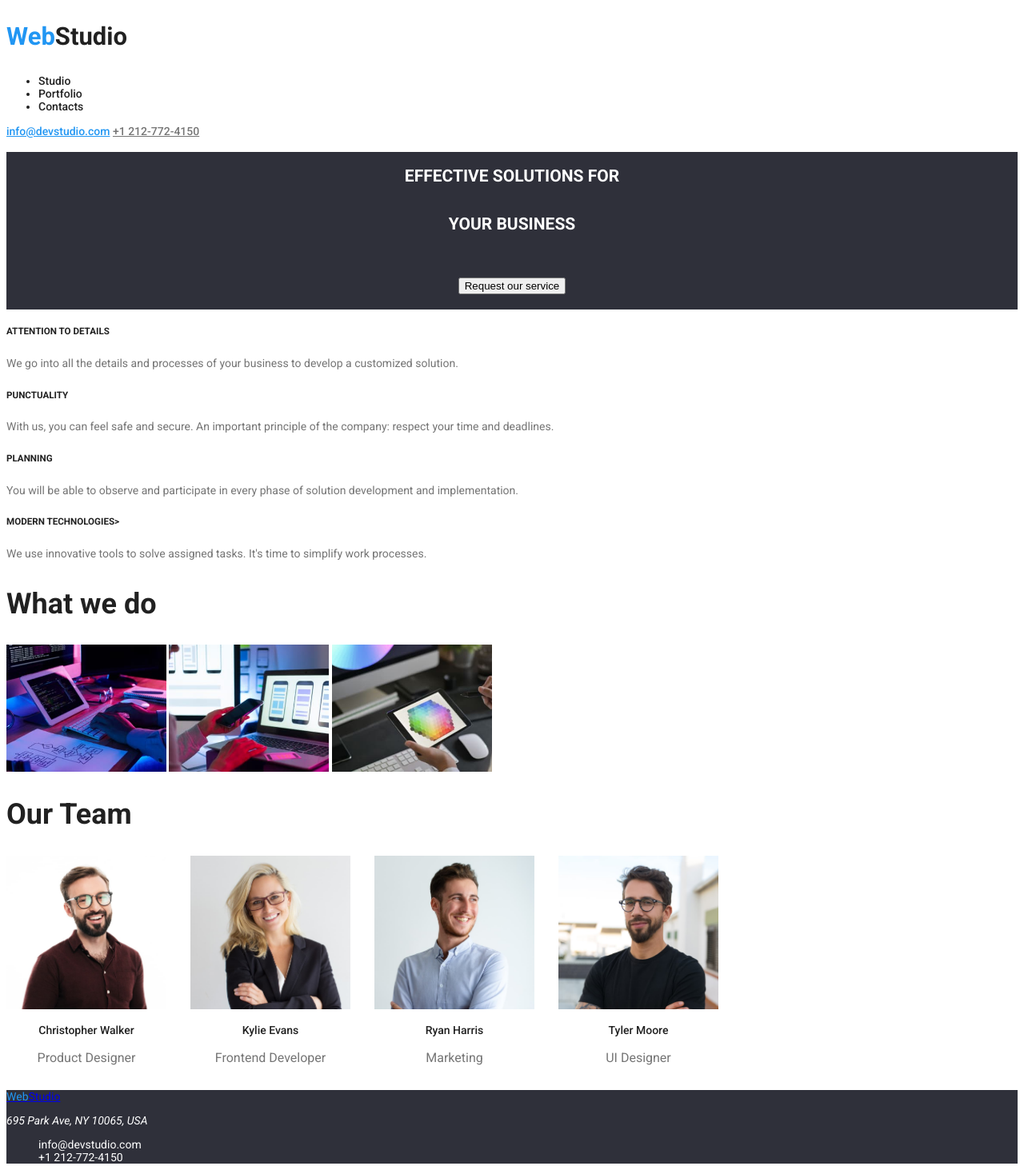
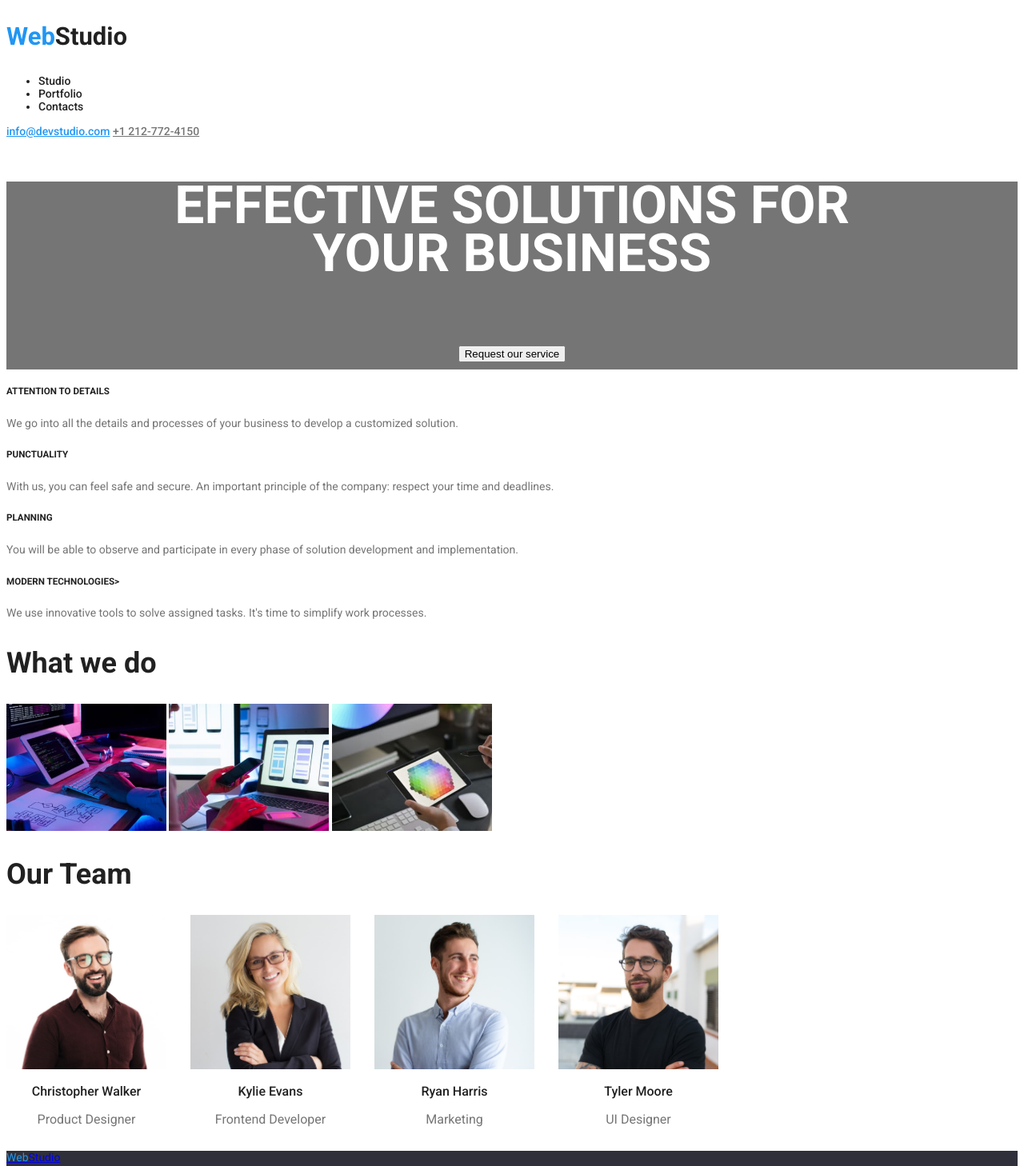
Before and after one commit to renaerdelyi/goit-markup-hw-1.2, a plain HTML site: page index.html in a window 1280 px wide. Shown: the top 1458 px of the page at 80% size. Drawn offline with Linux system fonts and the light colour scheme.

Commit message:
schimbare3

```diff
--- a/css/style.css
+++ b/css/style.css
@@ -62,12 +62,12 @@
 /*stilizare pentru hero section*/
 .hero-section {
   font-weight: 900;
-  size: 44px;
+  font-size: 44px;
   line-height: 60px;
   letter-spacing: 6%;
   text-align: center;
-  color: #ffffff;
-  background-color: #2f303a;
+  color: var(--white);
+  background-color: var(--grey);
 }
 
 /*stilizare pentru about section*/
@@ -75,12 +75,12 @@
   font-weight: 700;
   line-height: 16.41px;
   letter-spacing: 3%;
-  color: #212121;
+  color: var(--black);
 }
 .about-section__text {
   line-height: 24px;
   letter-spacing: 3%;
-  color: #757575;
+  color: var(--grey);
 }
 /*stilizare pentru what we do section*/
 .what-we-do-title {
@@ -92,18 +92,18 @@
 
 .our-team__name {
   font-weight: 500;
-  size: 16px;
+  font-size: 16px;
   line-height: 18.75px;
   letter-spacing: 3%;
   text-align: center;
-  color: #212121;
+  color: var(--black);
 }
 .our-team__text {
   font-size: 16px;
   line-height: 18.75px;
   letter-spacing: 3%;
   text-align: center;
-  color: #757575;
+  color: var(--grey);
 }
 /*stilizare pentru filtru section*/
 .btn-list {
```
